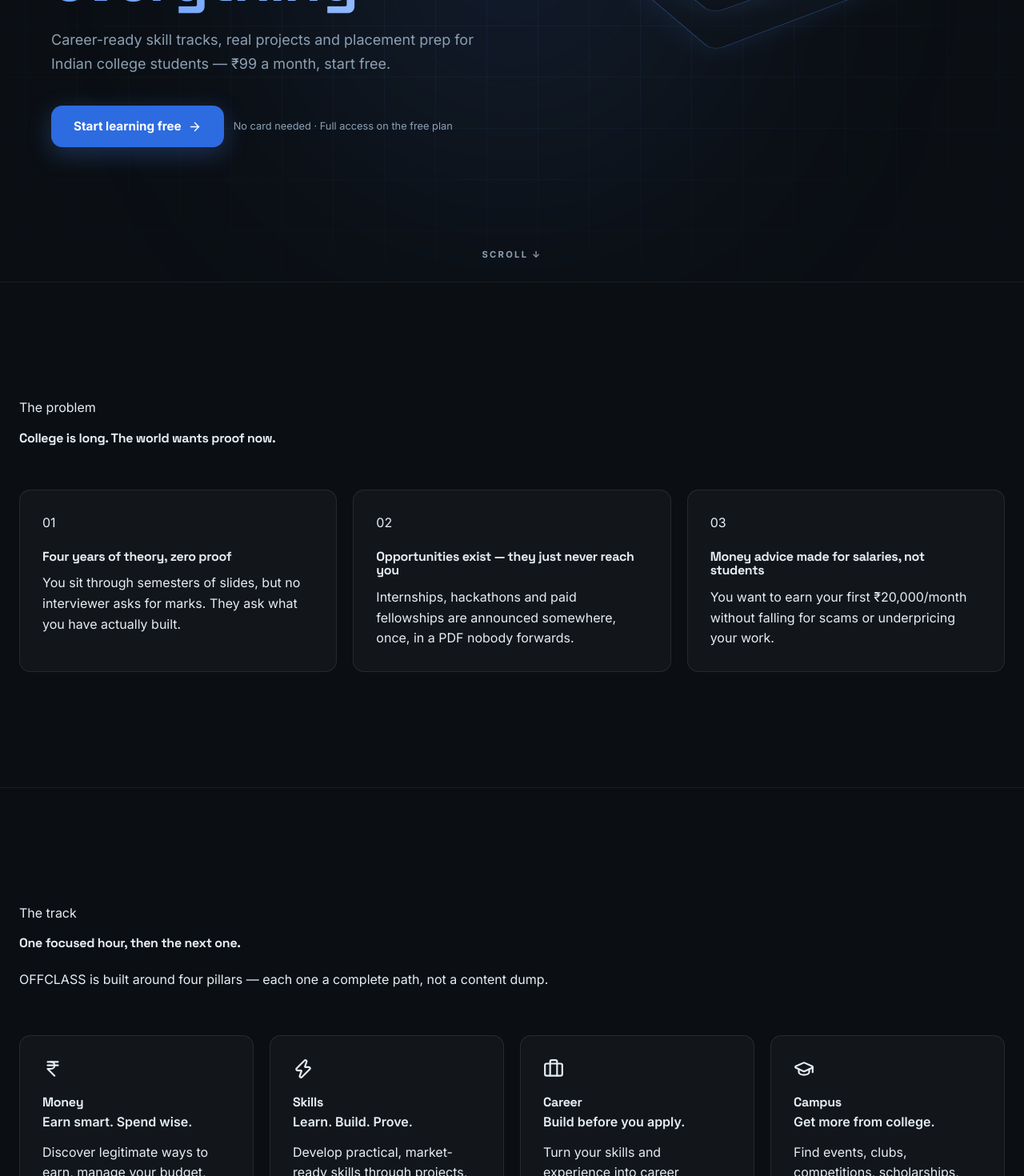
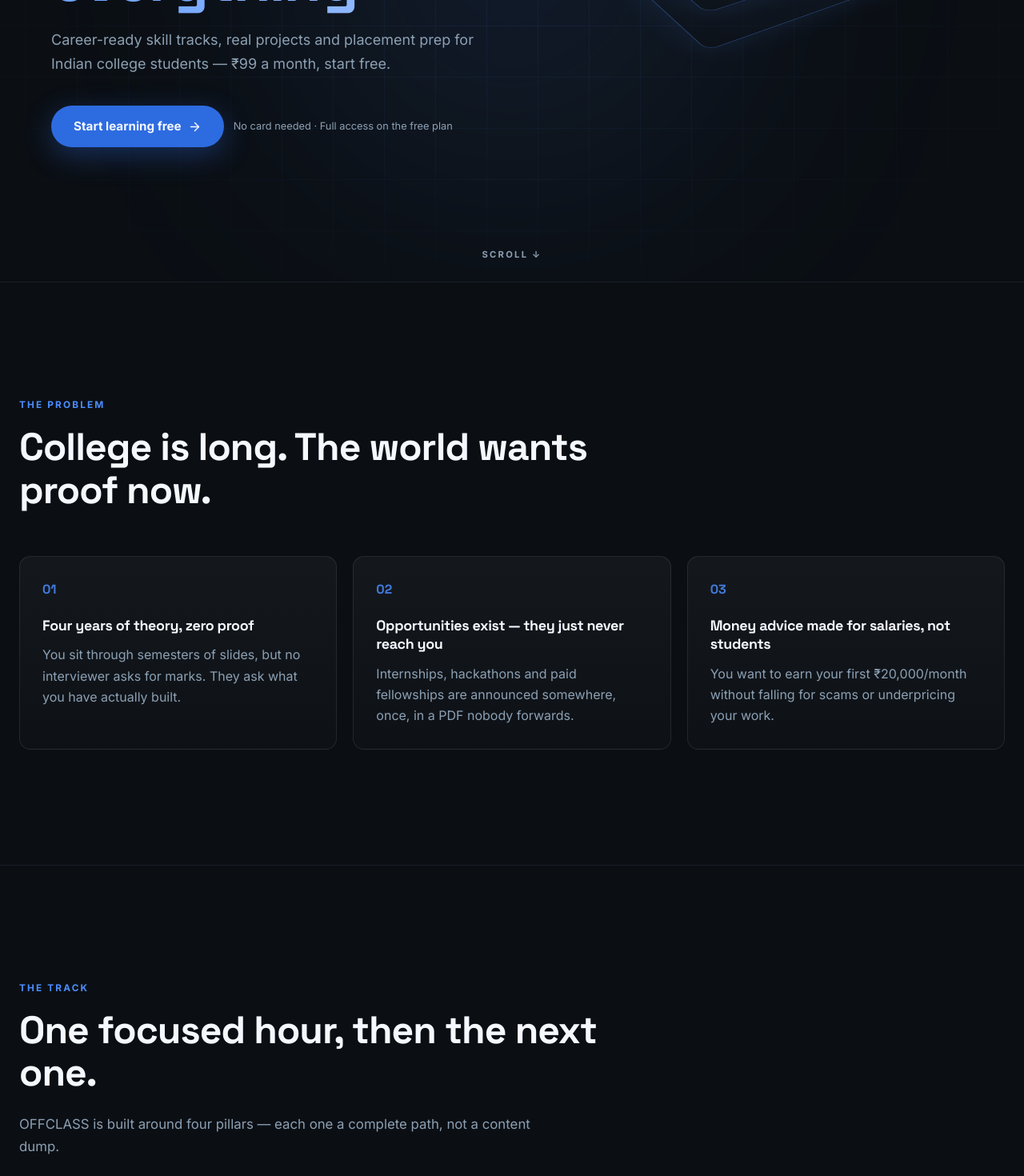
Before and after one commit to PARADOX-ux/OFFCLASS, a Next.js app: page / in a window 1280 px wide. Shown: the part 520-1990 px from the top of the page at 80% size. Built offline with nearby package versions, Linux system fonts and the light colour scheme; no server answers.

Commit message:
fix: sync night-studio-components.css with verified version

```diff
--- a/src/app/night-studio-components.css
+++ b/src/app/night-studio-components.css
@@ -1,58 +1,138 @@
+/* Night Studio — component and text styles (homepage) */
+
+.stage-h1 {
+  font-size: clamp(2.4rem, 6vw, 4.2rem);
+  font-weight: 700;
+  line-height: 1.05;
+  color: var(--stage-heading, #F5F9FF);
+}
+
+.stage-h2 {
+  font-size: clamp(1.9rem, 4.2vw, 3rem);
+  font-weight: 700;
+  line-height: 1.12;
+  color: var(--stage-heading, #F5F9FF);
+}
+
+.stage-h3 {
+  font-size: 1.12rem;
+  font-weight: 650;
+  line-height: 1.3;
+  color: var(--stage-heading, #F5F9FF);
+}
+
+.stage-eyebrow {
+  font-size: 0.74rem;
+  font-weight: 700;
+  letter-spacing: 0.18em;
+  text-transform: uppercase;
+  color: var(--stage-accent, #4C8DFF);
+}
+
+.stage-body {
+  color: var(--stage-muted, #8CA0B3);
+  line-height: 1.65;
+}
+
+.stage-body-lg {
+  font-size: 1.05rem;
+}
+
+.stage-num {
+  font-family: var(--font-display, sans-serif);
+  font-weight: 700;
+  color: var(--stage-accent, #4C8DFF);
+  opacity: 0.85;
+}
+
+.stage-pill {
+  display: inline-flex;
+  align-items: center;
+  padding: 0.3rem 0.75rem;
+  border-radius: 999px;
+  border: 1px solid var(--stage-border, rgba(230, 237, 243, 0.09));
+  background: rgba(76, 141, 255, 0.09);
+  color: #AFC9F2;
+  font-size: 0.72rem;
+  font-weight: 700;
+  letter-spacing: 0.08em;
+  text-transform: uppercase;
+}
+
+.stage-pill-text {
+  color: #AFC9F2;
+  font-size: 0.86rem;
+}
+
+.stage-meta {
+  color: var(--stage-faint, #5E7183);
+}
+
+.stage-icon {
+  color: var(--stage-accent, #4C8DFF);
+}
+
 .stage-card {
-  background: rgba(230, 237, 243, 0.03);
-  border: 1px solid var(--stage-border);
-  border-radius: var(--stage-radius);
-  transition: border-color 0.3s var(--ease-smooth), transform 0.3s var(--ease-smooth), background 0.3s var(--ease-smooth);
+  border-radius: var(--stage-radius, 14px);
+  border: 1px solid var(--stage-border, rgba(230, 237, 243, 0.09));
+  background: linear-gradient(180deg, rgba(230, 237, 243, 0.045), rgba(230, 237, 243, 0.015));
+  transition: border-color 0.25s ease, transform 0.25s ease, box-shadow 0.25s ease;
 }
 
 .stage-card:hover {
   border-color: rgba(76, 141, 255, 0.45);
-  background: rgba(76, 141, 255, 0.06);
-  transform: translateY(-3px);
+  transform: translateY(-2px);
+  box-shadow: 0 14px 38px rgba(0, 0, 0, 0.35);
+}
+
+.stage-track-link {
+  border-radius: var(--stage-radius, 14px);
+  border: 1px solid transparent;
+  transition: border-color 0.2s ease, background 0.2s ease;
+}
+
+.stage-track-link:hover {
+  border-color: var(--stage-border, rgba(230, 237, 243, 0.09));
+  background: rgba(230, 237, 243, 0.03);
+}
+
+.stage-ghost {
+  border-radius: 999px;
+  border: 1px solid rgba(76, 141, 255, 0.4);
+  color: #BCD4FA;
+  transition: background 0.2s ease, border-color 0.2s ease;
+}
+
+.stage-ghost:hover {
+  background: rgba(76, 141, 255, 0.1);
+  border-color: rgba(76, 141, 255, 0.65);
 }
 
 .stage-cta {
+  border-radius: 999px;
   background: #2D6BE0;
-  color: #FFFFFF;
-  border-radius: var(--stage-radius);
-  transition: background 0.25s var(--ease-smooth), transform 0.25s var(--ease-smooth), box-shadow 0.25s var(--ease-smooth);
-  box-shadow: 0 8px 30px rgba(76, 141, 255, 0.28);
+  color: #F5F9FF;
+  box-shadow: 0 10px 34px rgba(45, 107, 224, 0.35);
+  transition: background 0.2s ease, transform 0.2s ease;
 }
 
 .stage-cta:hover {
-  background: #4C8DFF;
-  transform: translateY(-2px);
-  box-shadow: 0 12px 40px rgba(76, 141, 255, 0.4);
+  background: #3B78EC;
+  transform: translateY(-1px);
 }
 
-.stage-ghost {
-  color: var(--stage-fg);
-  border: 1px solid var(--stage-border);
-  border-radius: var(--stage-radius);
-  transition: border-color 0.25s var(--ease-smooth), background 0.25s var(--ease-smooth);
+/* Focus visibility for keyboard users */
+.stage a:focus-visible,
+.stage button:focus-visible {
+  outline: 2px solid var(--stage-accent, #4C8DFF);
+  outline-offset: 3px;
 }
 
-.stage-ghost:hover {
-  border-color: rgba(230, 237, 243, 0.35);
-  background: rgba(230, 237, 243, 0.05);
-}
-
-.stage :focus-visible {
-  outline: 2px solid #8FB8FF;
-  outline-offset: 3px;
-  border-radius: 6px;
-}
-
+/* Reduced motion */
 @media (prefers-reduced-motion: reduce) {
-  .stage .stage-cube,
-  .stage .stage-plane,
-  .stage .animate-float {
-    animation: none !important;
-    transform: none !important;
-  }
-  .stage-card,
-  .stage-cta,
-  .stage-ghost {
-    transition: none !important;
+  .stage-plane,
+  .stage-cube {
+    animation: none;
+    transform: none;
   }
 }
```
